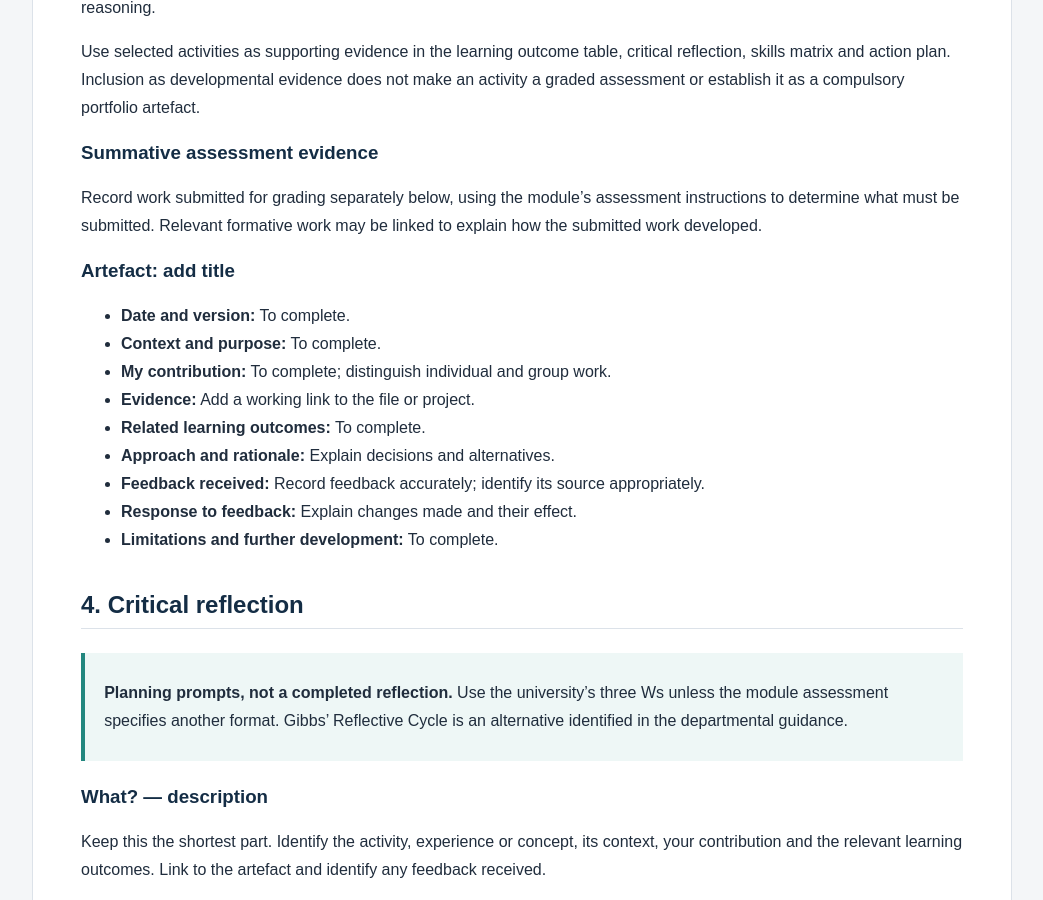
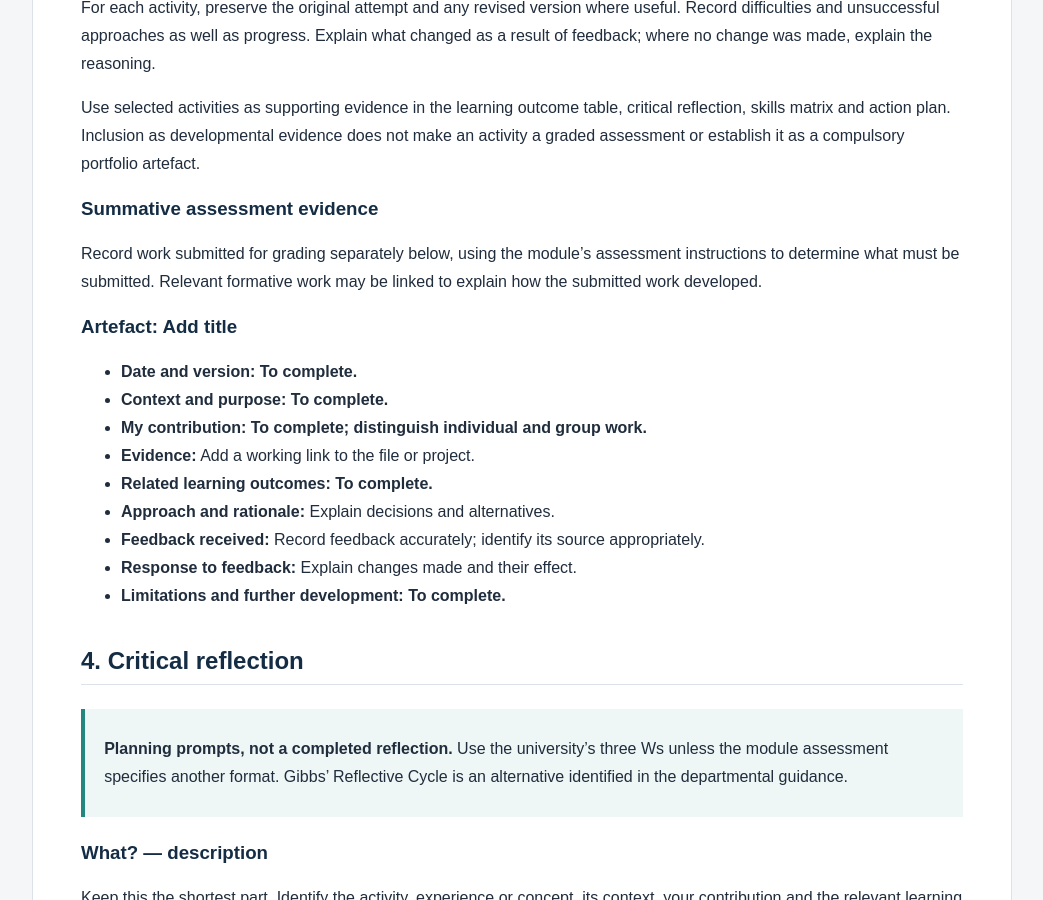
Before and after one commit to ce26229/msc-eportfolio, a Jekyll site: the page built from modules/template.md, in a window 1280 px wide and 900 px high, scrolled down 1721 px. Shown: the whole window, without its empty margins (118-1161 px from the left). Built offline with Jekyll 4.4.1, drawn with Linux system fonts in a browser that asks for light colours.

```diff
--- a/modules/template.md
+++ b/modules/template.md
@@ -8,20 +8,20 @@ permalink: /modules/template/
 
 ## 1. Module overview
 
-- **Official module title:** To complete.
-- **Module code:** To complete.
-- **Study period:** To complete.
-- **Status:** Not yet populated.
+- **Official module title:** **To complete.**
+- **Module code:** **To complete.**
+- **Study period:** **To complete.**
+- **Status:** **Not yet populated.**
 
-Briefly explain the module's scope and its relationship to your professional development.
+**Briefly explain the module's scope and its relationship to your professional development.**
 
 ## 2. Learning outcomes and evidence
 
-Use the official learning outcomes from the module materials.
+**Use the official learning outcomes from the module materials.**
 
 | Learning outcome | Supporting evidence | What the evidence demonstrates | Gaps or next steps |
 | --- | --- | --- | --- |
-| Add official outcome | Link to an artefact or reflection | Explain the connection | Identify remaining work |
+| **Add official outcome** | **Link to an artefact or reflection** | Explain the connection | **Identify remaining work** |
 
 ## 3. Artefacts and feedback
 
@@ -35,7 +35,7 @@ Where formative activities are provided, record practice and feedback here. Conf
 
 | Activity and date | Evidence and related learning outcomes | Feedback received and source | Response and changes made | Effect on learning and preparation for summative assessment |
 | --- | --- | --- | --- | --- |
-| To add after participation | Link the worksheet, code, commentary or seminar notes; identify relevant outcomes | Record feedback accurately, or state that it is awaiting feedback | Explain the action taken and link any revised version | Evaluate the effect, remaining gaps and intended application |
+| **To add after participation** | **Link the worksheet, code, commentary or seminar notes; identify relevant outcomes** | **Record feedback accurately, or state that it is awaiting feedback** | **Explain the action taken and link any revised version** | **Evaluate the effect, remaining gaps and intended application** |
 
 For each activity, preserve the original attempt and any revised version where useful. Record difficulties and unsuccessful approaches as well as progress. Explain what changed as a result of feedback; where no change was made, explain the reasoning.
 
@@ -45,17 +45,17 @@ Use selected activities as supporting evidence in the learning outcome table, cr
 
 Record work submitted for grading separately below, using the module's assessment instructions to determine what must be submitted. Relevant formative work may be linked to explain how the submitted work developed.
 
-### Artefact: add title
+### Artefact: **Add title**
 
-- **Date and version:** To complete.
-- **Context and purpose:** To complete.
-- **My contribution:** To complete; distinguish individual and group work.
+- **Date and version:** **To complete.**
+- **Context and purpose:** **To complete.**
+- **My contribution:** **To complete; distinguish individual and group work.**
 - **Evidence:** Add a working link to the file or project.
-- **Related learning outcomes:** To complete.
+- **Related learning outcomes:** **To complete.**
 - **Approach and rationale:** Explain decisions and alternatives.
 - **Feedback received:** Record feedback accurately; identify its source appropriately.
 - **Response to feedback:** Explain changes made and their effect.
-- **Limitations and further development:** To complete.
+- **Limitations and further development:** **To complete.**
 
 ## 4. Critical reflection
 
@@ -98,7 +98,7 @@ Where no meetings took place, state that the section is not applicable.
 
 | Date | Purpose and participants or roles | Decisions and learning | Actions, owner and due date |
 | --- | --- | --- | --- |
-| To complete if applicable | To complete | To complete | To complete |
+| **To complete if applicable** | **To complete** | **To complete** | **To complete** |
 
 Use a suitable public summary rather than publishing private conversations or identifying information without permission.
 
@@ -110,7 +110,7 @@ Complete the matrix alongside the reflection. Explain any rating scale used, and
 
 | Skill | Starting position | Development during this module | Supporting evidence | Next development need |
 | --- | --- | --- | --- | --- |
-| Add skill | Evidence-based baseline | Describe a specific change | Link to evidence | Identify a gap |
+| **Add skill** | **Evidence-based baseline** | **Describe a specific change** | **Link to evidence** | **Identify a gap** |
 
 ## 7. Action plan
 
@@ -118,25 +118,25 @@ Complete the matrix alongside the reflection. Explain any rating scale used, and
 
 | Development objective | Action | Target date | Success measure | Review and outcome |
 | --- | --- | --- | --- | --- |
-| Add objective | Specify what you will do | DD/MM/YYYY | State observable evidence | Update after review |
+| **Add objective** | **Specify what you will do** | **DD/MM/YYYY** | **State observable evidence** | **Update after review** |
 
 ### Learning loop and review
 
 At the next review, record which actions were completed, the evidence of their effect and any remaining development needs. Revisit this module's skills matrix and action plan during later modules to identify connections across the programme and applications to professional practice.
 
-- **Review date:** To complete.
-- **Actions reviewed and evidence:** To complete.
-- **Connections to later modules or professional practice:** To complete.
-- **Revised actions:** To complete.
+- **Review date:** **To complete.**
+- **Actions reviewed and evidence:** **To complete.**
+- **Connections to later modules or professional practice:** **To complete.**
+- **Revised actions:** **To complete.**
 
 ## 8. References
 
-Add full Harvard references corresponding to in-text citations, following the university's referencing guide.
+**Add full Harvard references corresponding to in-text citations, following the university's referencing guide.**
 
 ## 9. Submission record
 
-- **Assessment and submission date:** To complete.
-- **Submission branch and commit:** To complete when preparing submission.
+- **Assessment and submission date:** **To complete.**
+- **Submission branch and commit:** **To complete when preparing submission.**
 - **Published page checked:** Record the date and result.
 - **Assessment-specific requirements checked:** Record relevant instructions.
 
```
